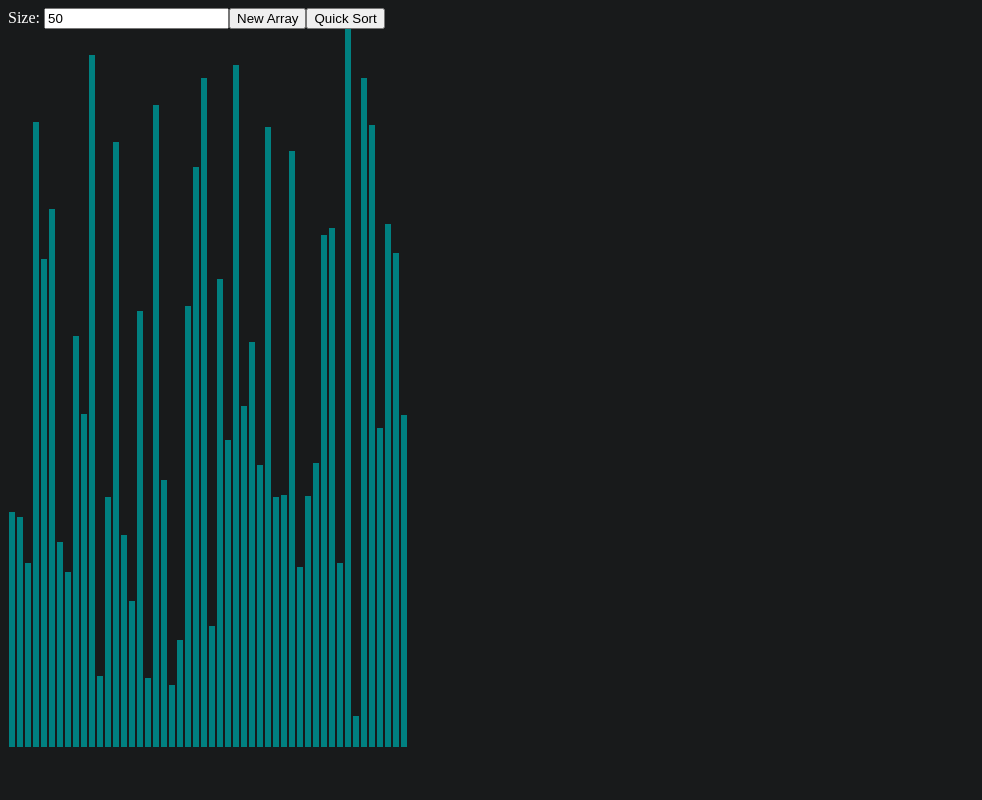
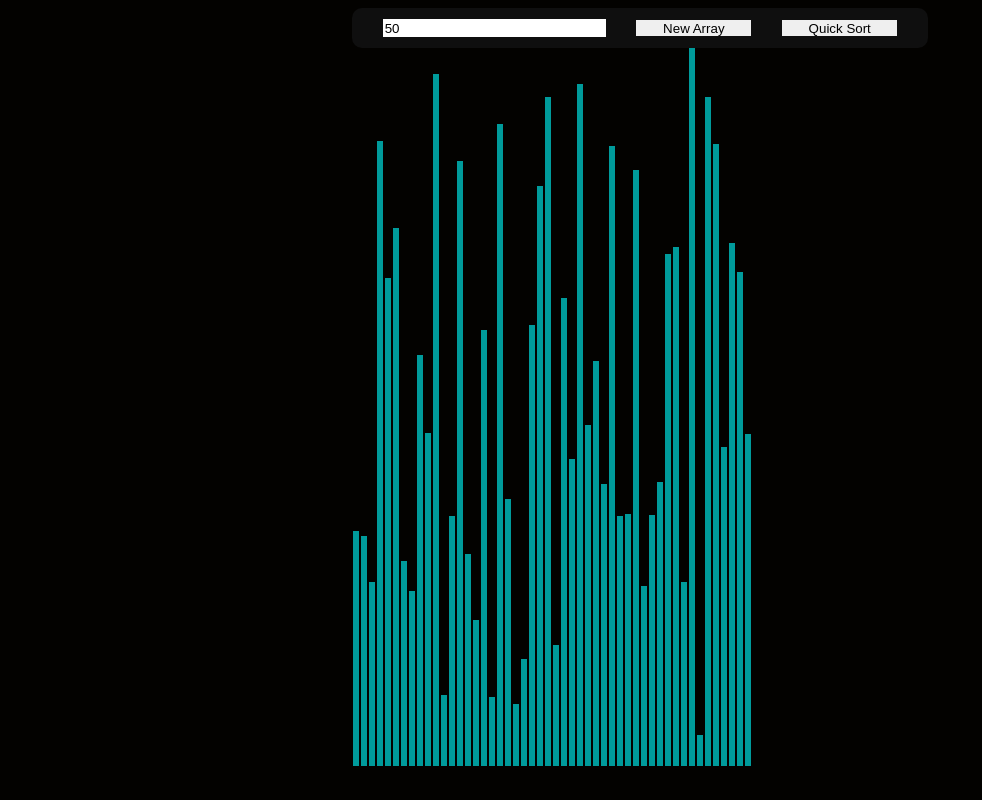
Before and after one commit to FarzanAli/sorting-algorithm-visualizer, a React app: page / in a window 1280 px wide. Shown: the whole page, without its empty margins (0-982 px from the left). Built offline with nearby package versions, Linux system fonts and the light colour scheme.

Commit message:
front end cleanup

```diff
--- a/src/components/UI.js
+++ b/src/components/UI.js
@@ -1,17 +1,13 @@
 import React, {Component} from 'react';
 
 export default class UI extends Component{
-    constructor(props){
-        super(props);
-    }
     render(){
         return(
-            <>
-            <label for="size">Size: </label>
-            <input type="number" id="size" value={this.props.size} onChange={this.props.updateSearch} />
-            <button onClick={this.props.resetArray}>New Array</button>
-            <button onClick={() => this.props.iterateSteps()}>Quick Sort</button>
-            </>
+            <div className="ui-container">
+                <input type="number" className="sizeInput" value={this.props.size} onChange={this.props.updateSearch} />
+                <button className="button" onClick={this.props.resetArray}>New Array</button>
+                <button className="button" onClick={this.props.iterateSteps}>Quick Sort</button>
+            </div>
         );
     }
 }
--- a/src/index.css
+++ b/src/index.css
@@ -1,18 +1,63 @@
-body{
-    background-color:#181A1B;
+@import url('https://fonts.googleapis.com/css2?family=Open+Sans:wght@700&family=Source+Sans+Pro:ital,wght@0,900;1,900&display=swap');
+
+:root{
+    --page-color:#030200;
+    --ui-container: #0F0F0F;
+    --button-color: rgb(0, 155, 155);
+    --ui-width: 45vw;
 }
 
-.array-bar{
-    width:6px;
-    background-color: teal;
+body{
+    background-color: var(--page-color);
+
+    font-family: 'Open Sans', sans-serif;
+    font-family: 'Source Sans Pro', sans-serif;
+
+    display: flex;
+    justify-content: center;
+}
+
+.ui-container{
     display: inline-block;
-    margin:0 1px;
+
+    color: white;
+    background-color: var(--ui-container);
+
+    width: var(--ui-width);
+    height: 5vh;
+
+    border-radius: 10px;
+
+    display: flex;
+    justify-content: space-evenly;
+    align-items: center;
+}
+
+.sizeInput{
+    display: inline-block;
+
+    border: none;
+
+    height: 2vh;
+    width: 38%;
+}
+
+.button{
+    display: inline-block;
+
+    border: none;
+
+    height: 2vh;
+    width: 20%;
 }
 
 .array-container{
     position: absolute;
 }
 
-.ui-container{
-    color: white;
+.array-bar{
+    width: 6px;
+    background-color: var(--button-color);
+    display: inline-block;
+    margin: 0 1px;
 }
--- a/src/index.js
+++ b/src/index.js
@@ -194,14 +194,12 @@ class SortingVis extends React.Component {
         ))
         return (
             <div>
-                <div className="ui-container">
                 <UI
                 size={this.state.size}
                 updateSearch={this.updateSearch.bind(this)}
                 resetArray={this.resetArray.bind(this)}
                 iterateSteps={this.iterateSteps.bind(this)}
                 />
-                </div>
                 <div className="array-container">
                     {mappedArray}
                 </div>
```
Lines whose indentation alone changed are shown as unchanged.
